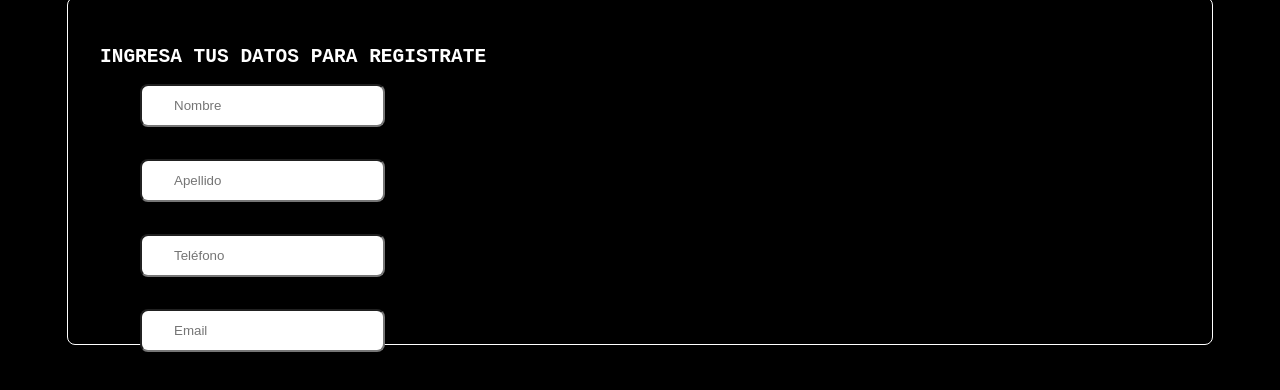
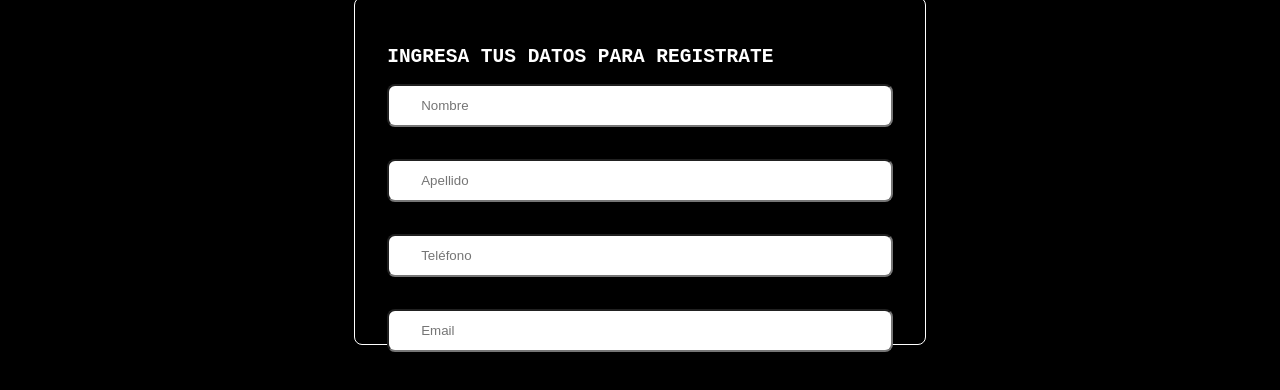
Before and after one commit to LuisVenturaH/proyecto_polo_digital, a website: page public/html/registro.html in a window 1280 px wide. Shown: the part 233-623 px from the top of the page. Drawn offline with Linux system fonts and the light colour scheme.

Commit message:
Update html and css

```diff
--- a/css/style.css
+++ b/css/style.css
@@ -81,7 +81,6 @@ header {
   }
 
   main ul a {
-    /* margin-top: 64px; */
     padding: 16px 32px;
     background-color: white;
     color: black;
@@ -118,7 +117,7 @@ header {
     }
 
     main form input {
-      margin-left: 40px;
+
       padding: 12px 32px;
       border-radius: 8px;
     }
--- a/public/html/registro.html
+++ b/public/html/registro.html
@@ -6,6 +6,16 @@
     <title>Registro</title>
       <!--Mis hojas de estilo-->
       <link rel="stylesheet" href="/css/style.css">
+      <style>
+        main {
+          width: 40%;
+          margin: auto;}
+        main form {
+         align-items: stretch;
+
+          }
+
+      </style>
 
 </head>
 <body>
```
